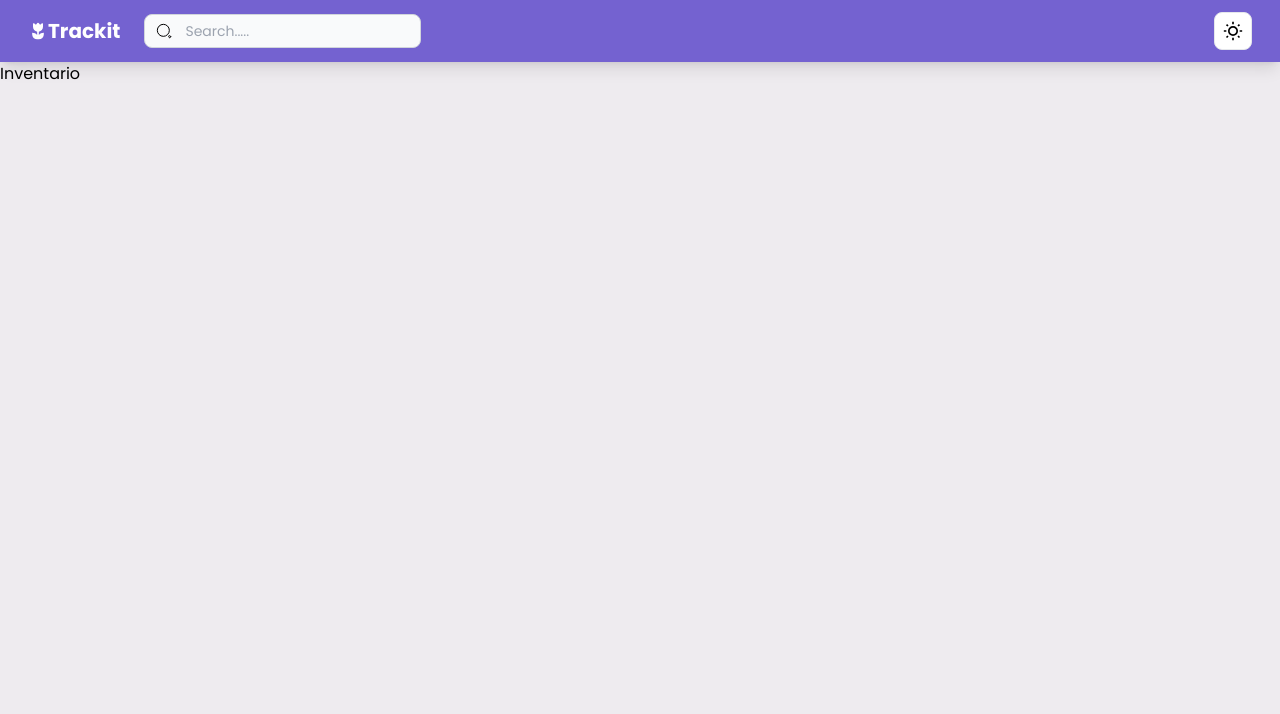
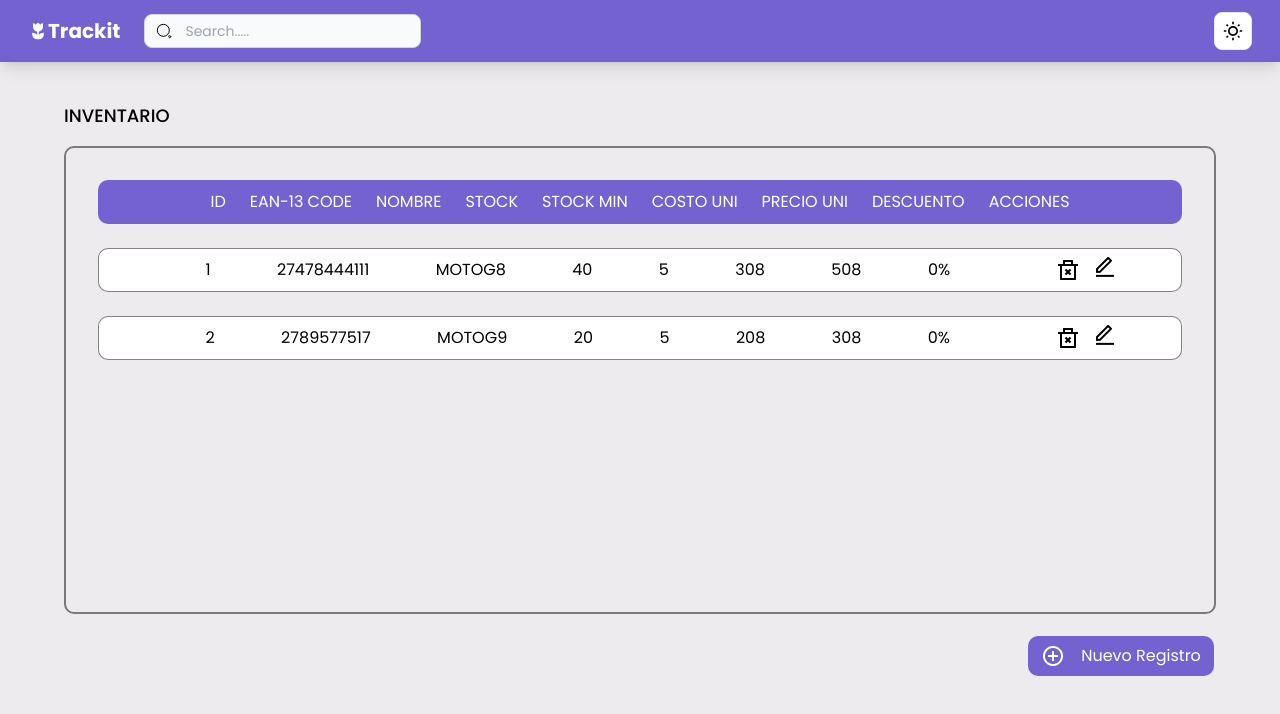
Before and after one commit to Trycatch-tv/f1it2-team-19, a React (Vite) app: page /inventory in a window 1280 px wide. Shown: the top 714 px of the page. Built offline with nearby package versions, Linux system fonts and the light colour scheme.

Commit message:
feat: inventory view

```diff
--- a/src/pages/inventory/Inventory.jsx
+++ b/src/pages/inventory/Inventory.jsx
@@ -1,6 +1,49 @@
+import NewRecord from '../../components/NewRecord'
+import Item from './components/Item'
+
 const Inventory = () => {
   return (
-    <div>Inventario</div>
+    <section className='w-full min-h-screen my-10 px-[5%] flex flex-col items-center'>
+        <h1 className='w-full font-medium text-lg uppercase mb-4'>Inventario</h1>
+      <div className="w-full h-[468px] max-w-7xl  p-8 border-2 border-border_color rounded-lg2 flex flex-col gap-6 relative">
+          <ul className="w-full h-11 bg-primary text-soft_color uppercase rounded-lg2  items-center justify-center flex gap-6">
+            <li>ID</li>
+            <li>Ean-13 code</li>
+            <li>Nombre</li>
+            <li>Stock</li>
+            <li>Stock Min</li>
+            <li>Costo Uni</li>
+            <li>Precio Uni</li>
+            <li>Descuento</li>
+            <li>Acciones</li>
+          </ul>
+        <Item
+          id='1'
+          code='27478444111'
+          nombre='motog8'
+          stock='40'
+          stockMinimo='5'
+          costoUni='308'
+          precioUni='508'
+          descuento='0%'
+        />
+        <Item
+          id='2'
+          code='2789577517'
+          nombre='motog9'
+          stock='20'
+          stockMinimo='5'
+          costoUni='208'
+          precioUni='308'
+          descuento='0%'
+        />
+
+        <div className='absolute -bottom-16 right-0'>
+          <NewRecord route='/inventory/new-inventory' />
+        </div>
+
+      </div>
+    </section>
   )
 }
 export default Inventory
--- /dev/null
+++ b/src/pages/inventory/components/Item.jsx
@@ -0,0 +1,25 @@
+/* eslint-disable react/prop-types */
+import { Link } from 'react-router-dom'
+import { images } from '../../../constants'
+export default function Item ({ id, code, nombre, stock, stockMinimo, costoUni, precioUni, descuento }) {
+  return (
+
+          <ul className=" w-full h-11 bg-soft_color text-black uppercase rounded-lg2 border border-border_color flex items-center justify-evenly pl-10 ">
+                <li>{id}</li>
+                <li>{code}</li>
+                <li>{nombre}</li>
+                <li>{stock}</li>
+                <li>{stockMinimo}</li>
+                <li>{costoUni}</li>
+                <li>{precioUni}</li>
+                <li>{descuento}</li>
+                <div className="pl-10 flex gap-4 items-center">
+                    <button><img src={images.deleticon} alt="Delete option" /></button>
+                    <Link to=''>
+                        <button><img src={images.editicon} alt="Edit option" /></button>
+                    </Link>
+                </div>
+            </ul>
+
+  )
+}
```
